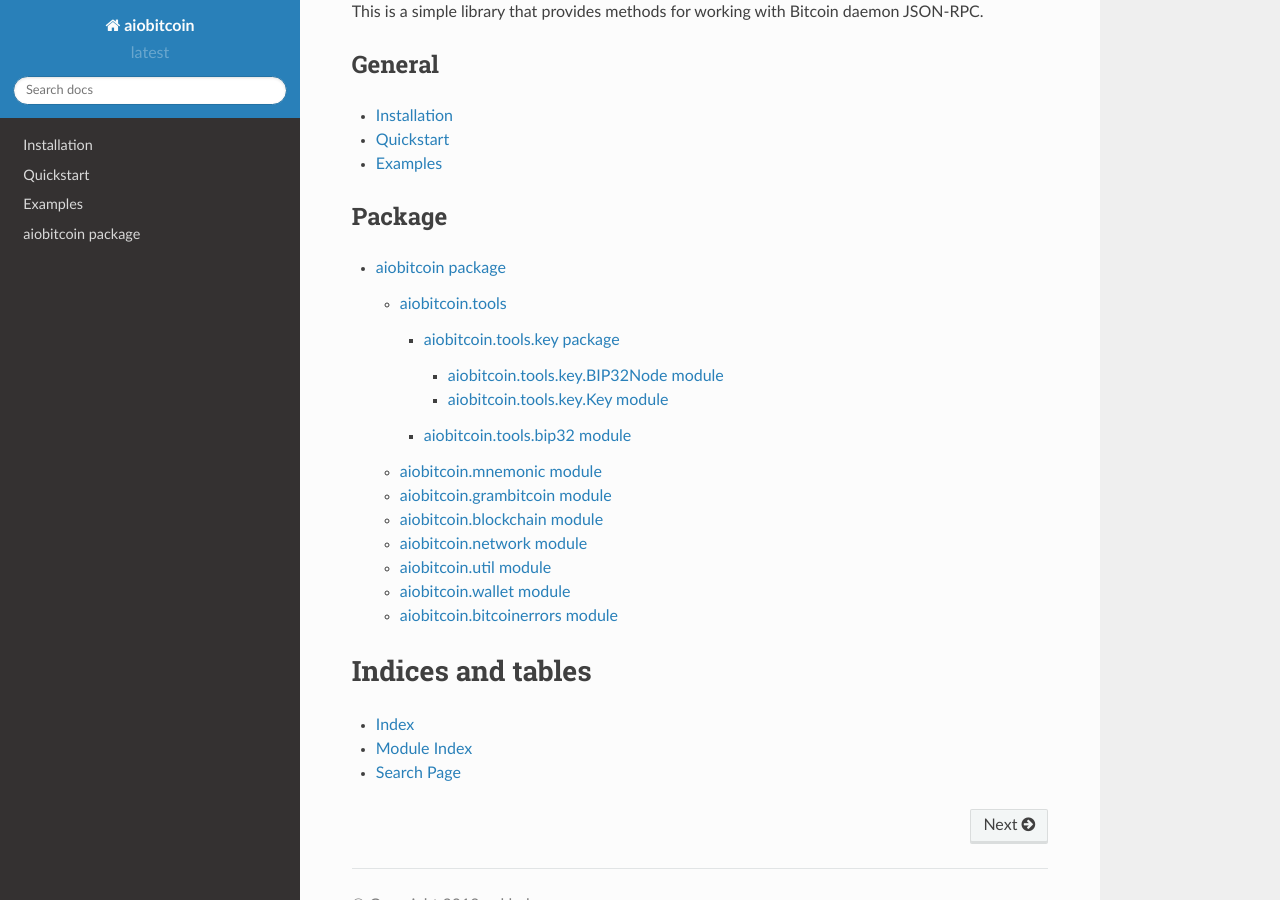
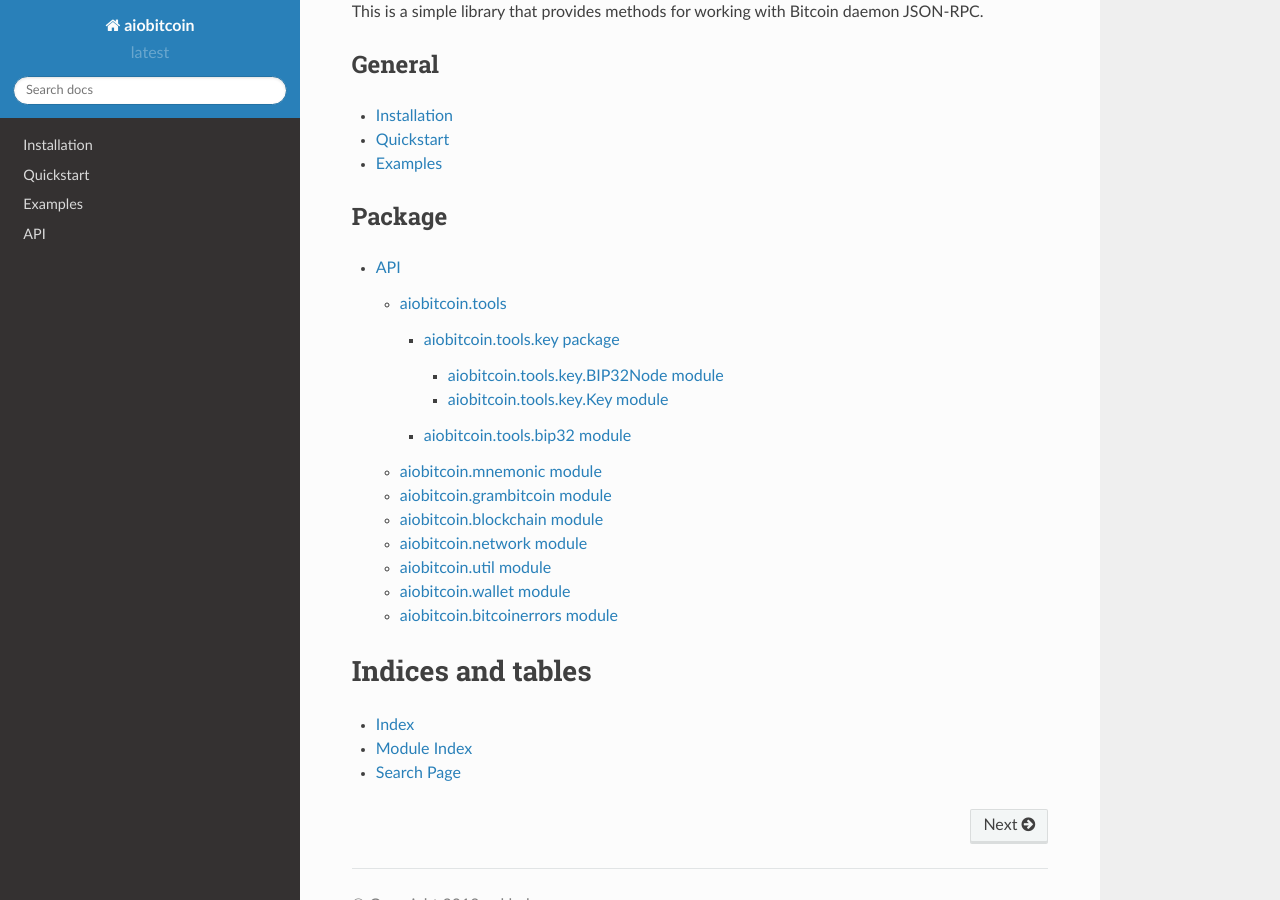
Before and after one commit to mkbeh/aiobitcoin, a Sphinx documentation site: the page built from docs/index.rst, in a window 1280 px wide and 900 px high, scrolled down 624 px. Built offline with Sphinx 7.4.7 and the Read the Docs theme 2.0.0, drawn with Linux system fonts in a browser that asks for light colours.

Commit message:
Updated docs

```diff
--- a/docs/source/aiobitcoin.rst
+++ b/docs/source/aiobitcoin.rst
@@ -1,4 +1,4 @@
-aiobitcoin package
+API
 ==================
 
 
```
